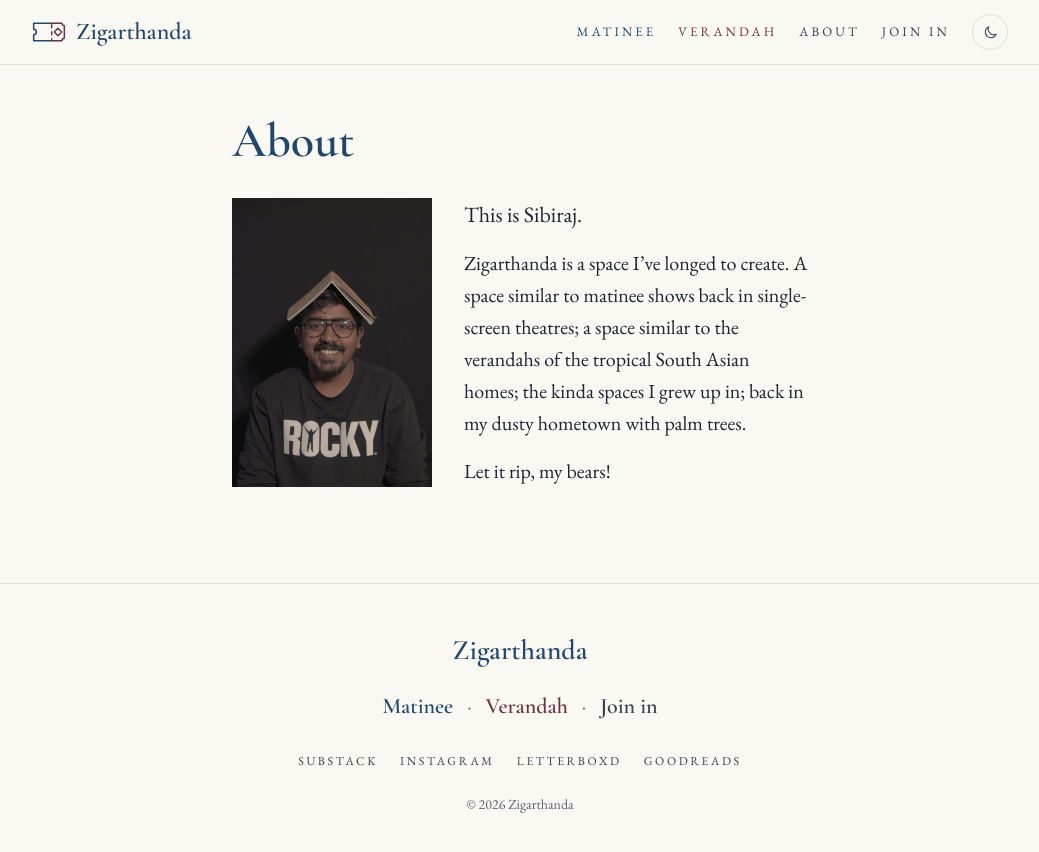
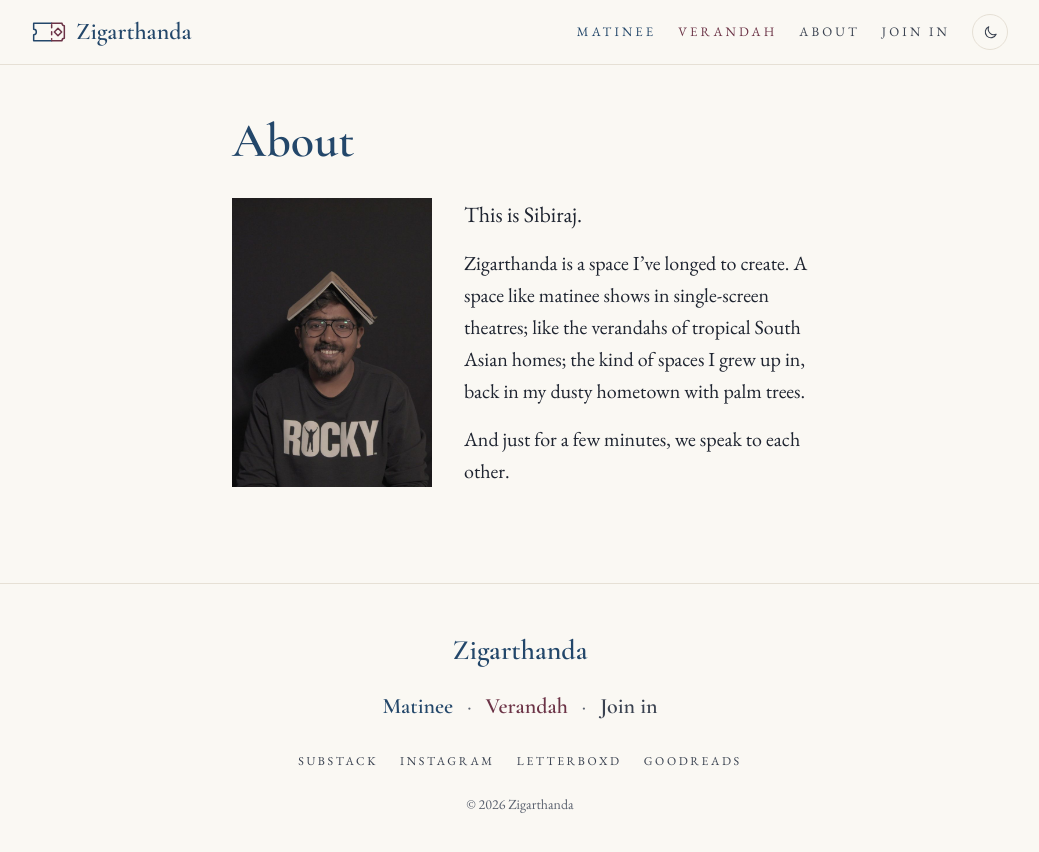
Before and after one commit to sibiusblack/zigarthanda, a Jekyll site: the page index.html, which Jekyll copies as it is, in a window 1280 px wide and 900 px high, scrolled down 2886 px. Shown: the top 852 px of the window, without its empty margins (120-1159 px from the left). Built offline with Jekyll 4.4.1, drawn with Linux system fonts in a browser that asks for light colours.

Commit message:
Update about section text for improved readability
Rephrase description of Zigarthanda for clarity.

```diff
--- a/index.html
+++ b/index.html
@@ -160,8 +160,8 @@
         <figure class="portrait"><img src="assets/images/sibiraj.jpg" alt="Portrait of Sibiraj" loading="lazy" onerror="this.remove()"></figure>
         <div class="about-text">
           <p>This is Sibiraj.</p>
-          <p>Zigarthanda is a space I’ve longed to create. A space similar to matinee shows back in single-screen theatres; a space similar to the verandahs of the tropical South Asian homes; the kinda spaces I grew up in; back in my dusty hometown with palm trees.</p>
-         <p>Let it rip, my bears!</p>
+          <p>Zigarthanda is a space I’ve longed to create. A space like matinee shows in single-screen theatres; like the verandahs of tropical South Asian homes; the kind of spaces I grew up in, back in my dusty hometown with palm trees.</p>
+         <p>And just for a few minutes, we speak to each other.</p>
         </div>
       </div>
     </section>
```
